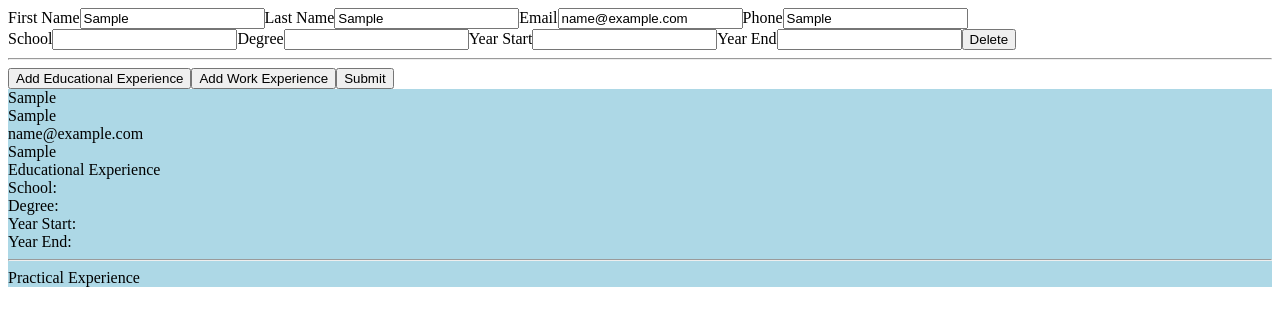
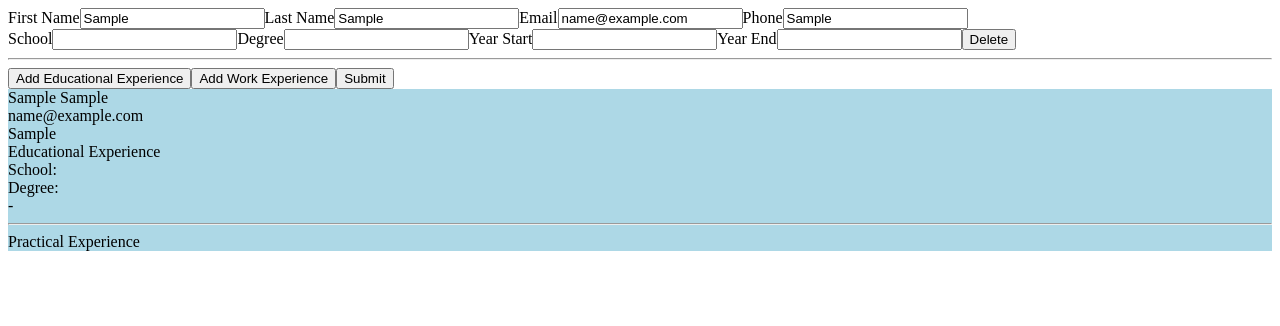
Before and after one commit to azboss2021/cv-project, a React (Create React App) app: page / in a window 1280 px wide. Both pictures are taken after typing "Sample", "Sample", "name@example.com", "Sample" into the empty fields and a click on the button "Add Educational Experience". Shown: the top 326 px of the page. Built offline with nearby package versions, Linux system fonts and the light colour scheme.

Commit message:
Added delete functionality for education and work experience forms.

```diff
--- a/src/components/EducationForm.js
+++ b/src/components/EducationForm.js
@@ -30,6 +30,7 @@ export default class EducationForm extends Component {
 
   HandleDelete = (e) => {
     e.preventDefault();
+    this.props.setEducations(this.props.educations.filter(education => education.id !== e.target.id.slice(-8)))
   };
 
   render() {
@@ -55,7 +56,7 @@ export default class EducationForm extends Component {
           onChange={(e) => this.HandleChange(e, 'yearEnd')}
           id={'form_year_end' + this.props.id}
         ></input>
-        <button onClick={(e) => this.HandleDelete(e)}>Delete</button>
+        <button id={'education_delete' + this.props.id} onClick={(e) => this.HandleDelete(e)}>Delete</button>
       </form>
     );
   }
--- a/src/components/InfoForm.js
+++ b/src/components/InfoForm.js
@@ -1,4 +1,3 @@
-import { type } from '@testing-library/user-event/dist/type';
 import React, { Component } from 'react';
 
 export default class InfoForm extends Component {
--- a/src/components/Preview.js
+++ b/src/components/Preview.js
@@ -4,19 +4,19 @@ export default class Preview extends Component {
   render() {
     return (
       <div id="preview">
-        <div>{this.props.info.firstName}</div>
-        <div>{this.props.info.lastName}</div>
+        <div id="preview_info">
+        <div>{this.props.info.firstName} {this.props.info.lastName}</div>
         <div>{this.props.info.email}</div>
         <div>{this.props.info.phone}</div>
+        </div>
 
-        <div className=".preview_section_title">Educational Experience</div>
+        <div className="preview_section_title">Educational Experience</div>
         {this.props.educations.map((education) => {
           return (
             <div key={'preview_education' + education.id}>
               <div>School: {education.school}</div>
               <div>Degree: {education.degree}</div>
-              <div>Year Start: {education.yearStart}</div>
-              <div>Year End: {education.yearEnd}</div>
+              <div>{education.yearStart} - {education.yearEnd}</div>
               <hr></hr>
             </div>
           );
@@ -28,8 +28,7 @@ export default class Preview extends Component {
             <div key={'preview_work' + work.id}>
               <div>Workplace: {work.workplace}</div>
               <div>Title: {work.title}</div>
-              <div>Year Start: {work.yearStart}</div>
-              <div>Year End: {work.yearEnd}</div>
+              <div>{work.yearStart} - {work.yearEnd}</div>
               <hr></hr>
             </div>
           );
--- a/src/components/WorkForm.js
+++ b/src/components/WorkForm.js
@@ -28,6 +28,7 @@ export default class WorkForm extends Component {
 
   HandleDelete = (e) => {
     e.preventDefault();
+    this.props.setWorks(this.props.works.filter(work => work.id !== e.target.id.slice(-8)))
   };
 
   render() {
@@ -55,7 +56,7 @@ export default class WorkForm extends Component {
           onChange={(e) => this.HandleChange(e, 'yearEnd')}
           id={'form_year_end_work' + this.props.id}
         ></input>
-        <button onClick={(e) => this.HandleDelete(e)}>Delete</button>
+        <button id={'work_delete' + this.props.id} onClick={(e) => this.HandleDelete(e)}>Delete</button>
       </form>
     );
   }
```
